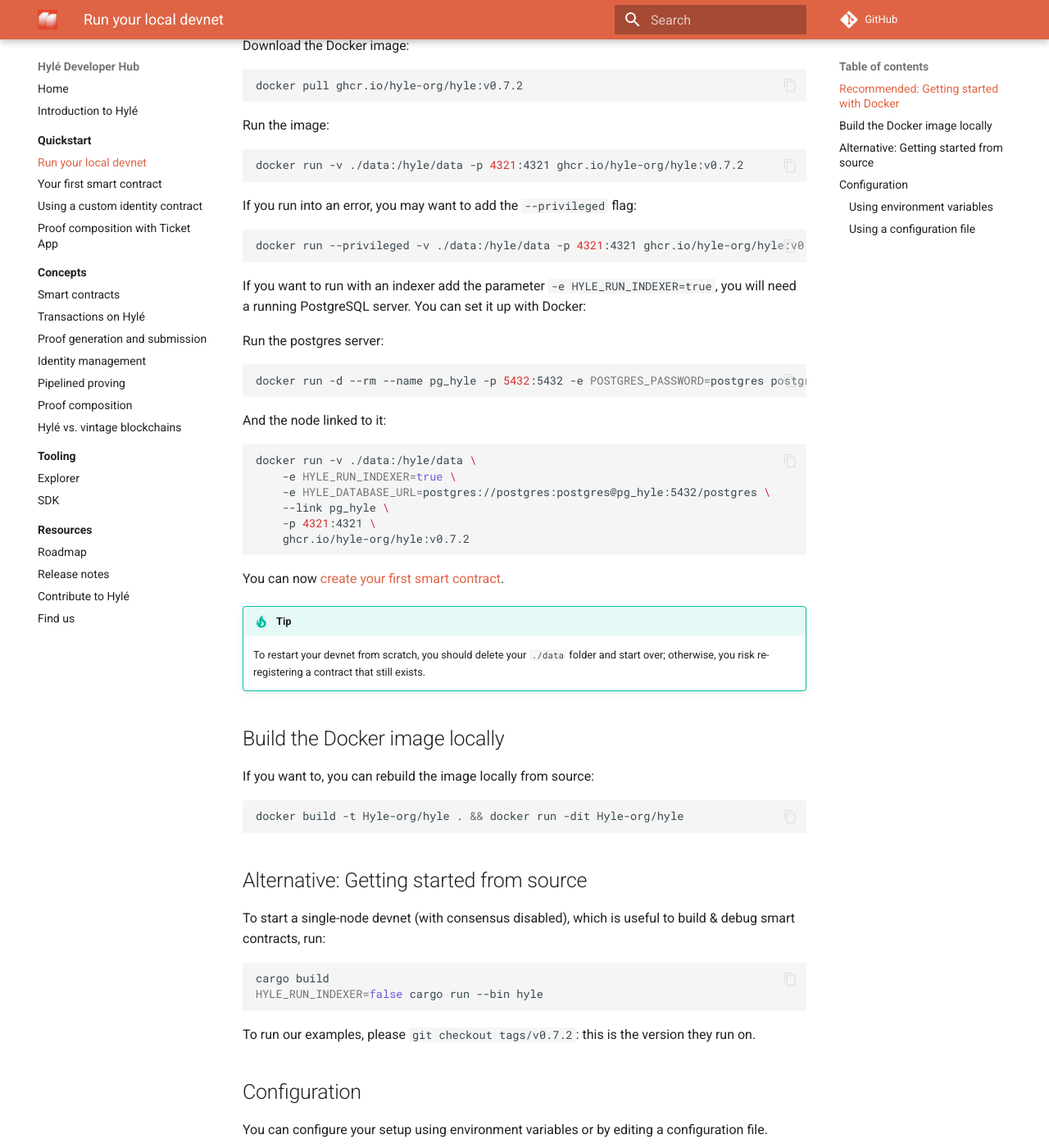
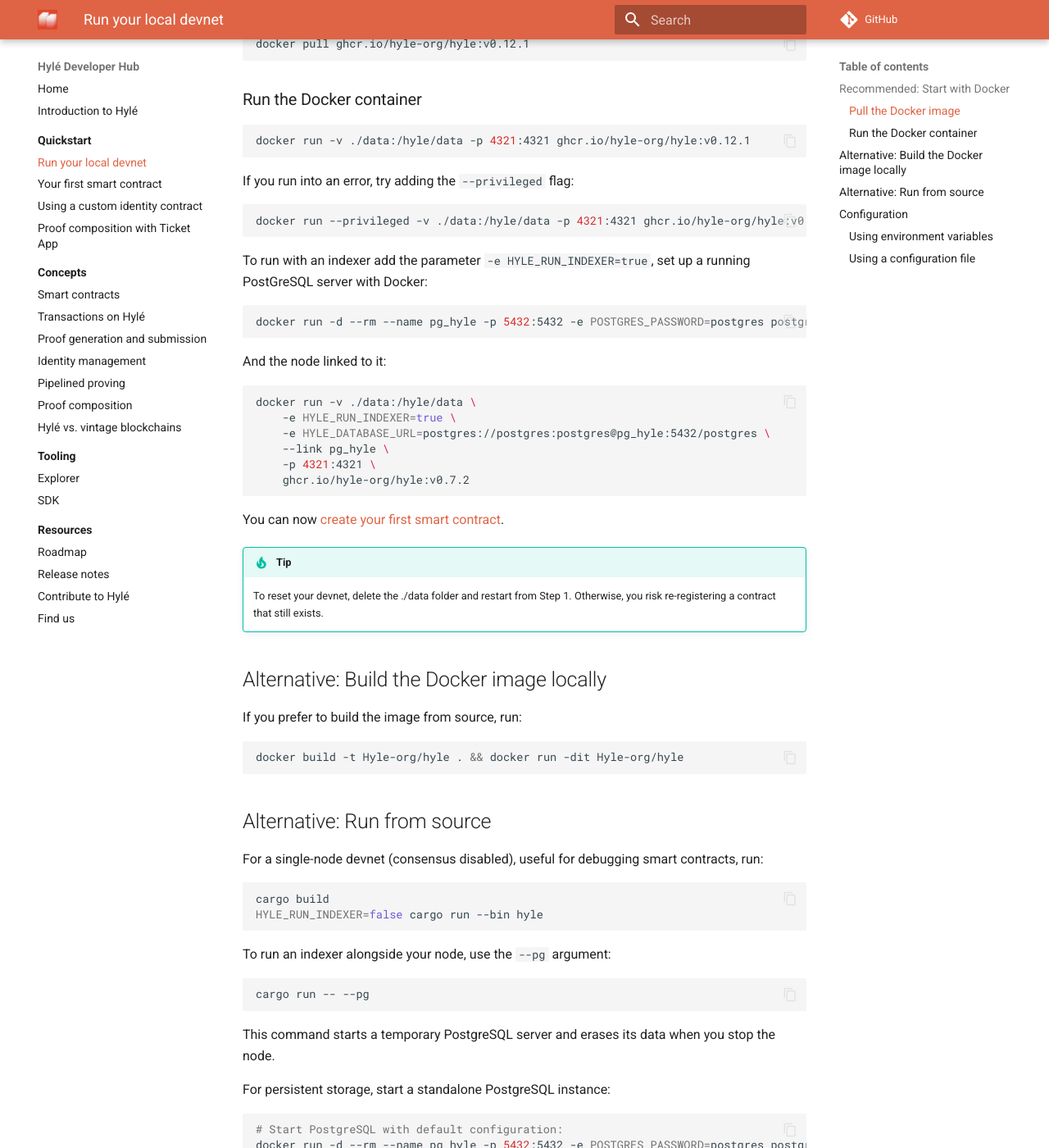
Before and after one commit to Hyle-org/devhub-hyle, an MkDocs documentation site: the page built from docs/quickstart/devnet.md, in a window 1280 px wide and 1400 px high, scrolled down 450 px. Shown: the whole window at 82% size. Built offline with MkDocs 1.6.1 and Material for MkDocs 9.7.7, drawn with Linux system fonts in a browser that asks for light colours; plug-ins that fetch from the network failed and are left out; comment, search, counter and statistics services are not loaded; some of the changed text lies outside the part shown.

````diff
--- a/docs/quickstart/devnet.md
+++ b/docs/quickstart/devnet.md
@@ -1,35 +1,31 @@
 # Run your local devnet
 
-Follow the instructions below to start building on Hylé by running a local devnet. (Instructions for a testnet will be added when we launch it.)
+!!! warning
+    Our examples work on Hylé v0.12.1: `git checkout tags/v0.12.1`.
 
-!!! warning
-    Our examples work on Hylé v0.7.2: `git checkout tags/v0.7.2`.
+## Recommended: Start with Docker
 
-## Recommended: Getting started with Docker
+Use Docker to run a local node. Note that the devnet is unstable and may break with future updates.
 
-Follow these instructions to run a node, keeping in mind that this is unstable and can break with upcoming updates.
-
-Download the Docker image:
+### Pull the Docker image
 
 ```bash
-docker pull ghcr.io/hyle-org/hyle:v0.7.2
+docker pull ghcr.io/hyle-org/hyle:v0.12.1
 ```
 
-Run the image:
+### Run the Docker container
 
 ```bash
-docker run -v ./data:/hyle/data -p 4321:4321 ghcr.io/hyle-org/hyle:v0.7.2
+docker run -v ./data:/hyle/data -p 4321:4321 ghcr.io/hyle-org/hyle:v0.12.1
 ```
 
-If you run into an error, you may want to add the `--privileged` flag:
+If you run into an error, try adding the `--privileged` flag:
 
 ```bash
-docker run --privileged -v ./data:/hyle/data -p 4321:4321 ghcr.io/hyle-org/hyle:v0.7.2
+docker run --privileged -v ./data:/hyle/data -p 4321:4321 ghcr.io/hyle-org/hyle:v0.12.1
 ```
 
-If you want to run with an indexer add the parameter `-e HYLE_RUN_INDEXER=true`, you will need a running PostgreSQL server. You can set it up with Docker:
-
-Run the postgres server:
+To run with an indexer add the parameter `-e HYLE_RUN_INDEXER=true`, set up a running PostGreSQL server with Docker:
 
 ```bash
 docker run -d --rm --name pg_hyle -p 5432:5432 -e POSTGRES_PASSWORD=postgres postgres
@@ -49,26 +45,45 @@
 You can now [create your first smart contract](./your-first-smart-contract.md).
 
 !!! tip
-    To restart your devnet from scratch, you should delete your `./data` folder and start over; otherwise, you risk re-registering a contract that still exists.
+    To reset your devnet, delete the ./data folder and restart from Step 1. Otherwise, you risk re-registering a contract that still exists.
 
-## Build the Docker image locally
+## Alternative: Build the Docker image locally
 
-If you want to, you can rebuild the image locally from source:
+If you prefer to build the image from source, run:
 
 ```bash
 docker build -t Hyle-org/hyle . && docker run -dit Hyle-org/hyle
 ```
 
-## Alternative: Getting started from source
+## Alternative: Run from source
 
-To start a single-node devnet (with consensus disabled), which is useful to build & debug smart contracts, run:
+For a single-node devnet (consensus disabled), useful for debugging smart contracts, run:
 
 ```bash
 cargo build
 HYLE_RUN_INDEXER=false cargo run --bin hyle
 ```
 
-To run our examples, please `git checkout tags/v0.7.2`: this is the version they run on.
+To run an indexer alongside your node, use the `--pg` argument:
+
+```bash
+cargo run -- --pg
+```
+
+This command starts a temporary PostgreSQL server and erases its data when you stop the node.
+
+For persistent storage, start a standalone PostgreSQL instance:
+
+```bash
+# Start PostgreSQL with default configuration:
+docker run -d --rm --name pg_hyle -p 5432:5432 -e POSTGRES_PASSWORD=postgres postgres
+```
+
+Then, navigate to the Hylé root and run:
+
+```bash
+cargo run
+```
 
 ## Configuration
 
@@ -99,15 +114,16 @@
 
 ### Using a configuration file
 
-To use a configuration file, copy the default settings where you run the node. If a file named config.ron is present, it will be automatically loaded by the node at startup.
+To load settings from a file, place `config.ron` in your node's working directory. It will be detected automatically at startup.
 
-If you're using Docker:
+For Docker users, mount the config file when running the container:
 
 ```bash
-docker run -v ./data:/hyle/data -v ./config.run:/hyle/config.ron -e HYLE_RUN_INDEXER=false -p 4321:4321 -p 1234:1234 ghcr.io/hyle-org/hyle:v0.7.2
+docker run -v ./data:/hyle/data -v ./config.run:/hyle/config.ron -e HYLE_RUN_INDEXER=false -p 4321:4321 -p 1234:1234 ghcr.io/hyle-org/hyle:v0.12.1
+cp ./src/utils/conf_defaults.ron config.ron
 ```
 
-Then, whether you're using Docker or building from source:
+For source users, copy the default config template:
 
 ```bash
 cp ./src/utils/conf_defaults.ron config.ron
````
Also changed, not shown: docs/concepts/smart-contracts.md (+7 -5 lines), docs/quickstart/custom-identity-contract.md (+1 -1 lines), docs/quickstart/proof-composition.md (+1 -1 lines), docs/quickstart/your-first-smart-contract.md (+1 -1 lines).
